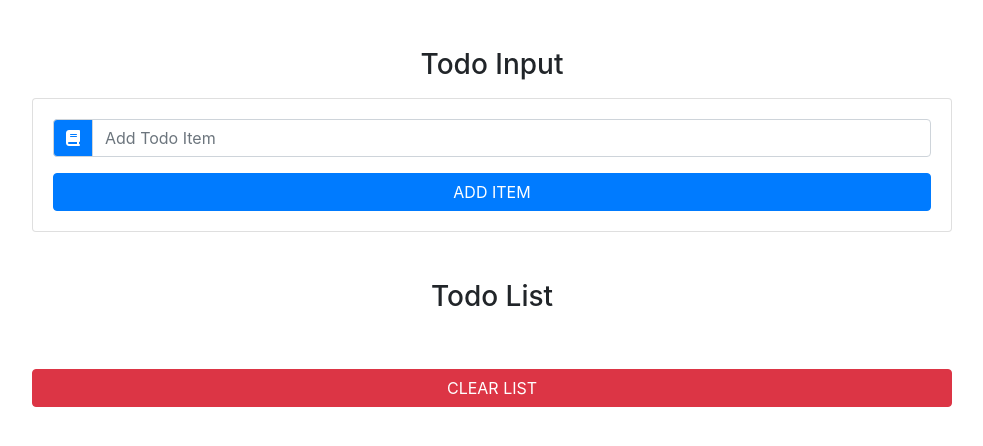
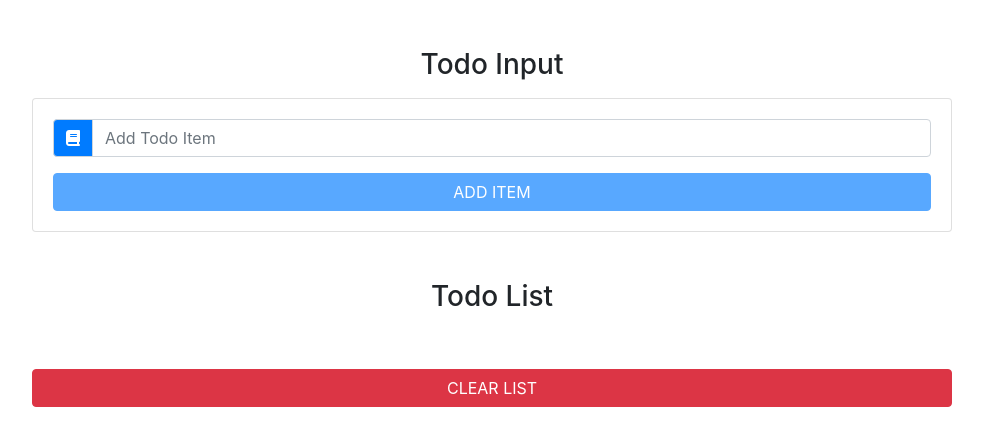
Before and after one commit to vulkov-debug/react-todo-list, a React (Create React App) app: page / in a window 1280 px wide. Shown: the top 446 px of the page, without its empty margins (148-1131 px from the left). Built offline with nearby package versions, Linux system fonts and the light colour scheme.

Commit message:
Final commit

```diff
--- a/src/App.js
+++ b/src/App.js
@@ -46,7 +46,15 @@
     })
   }
   handleEdit = (id) => {
-    console.log(`handleEdit ${id}`);
+    const filteredItems = this.state.items.filter(item => item.id !== id);
+    const selectedItem= this.state.items.find (item=> item.id === id);
+    this.setState({
+      items: filteredItems,
+      item: selectedItem.title,
+      id: id,
+      editItem: true
+    })
+
   }
   render() {
   return (
--- a/src/components/TodoInput.js
+++ b/src/components/TodoInput.js
@@ -18,8 +18,10 @@
                 onChange={handleChange}
                 />
             </div>
-            <button type="submit"
-            className="btn btn-block btn-primary mt-3 text-uppercase">add item</button>
+            <button type="submit" disabled={item ? false: true}
+            className={editItem ? "btn btn-block btn-success mt-3 text-uppercase": "btn btn-block btn-primary mt-3 text-uppercase"}>
+                {editItem ? "edit item" : "add item"}
+               </button>
             </form>
         </div>
         );
--- a/src/components/TodoList.js
+++ b/src/components/TodoList.js
@@ -1,5 +1,4 @@
-import React, { Component } from 'react'
-import Item from './TodoItem';
+import React, { Component } from 'react';
 import TodoItem from './TodoItem';
 
 export default class TodoList extends Component {
```
